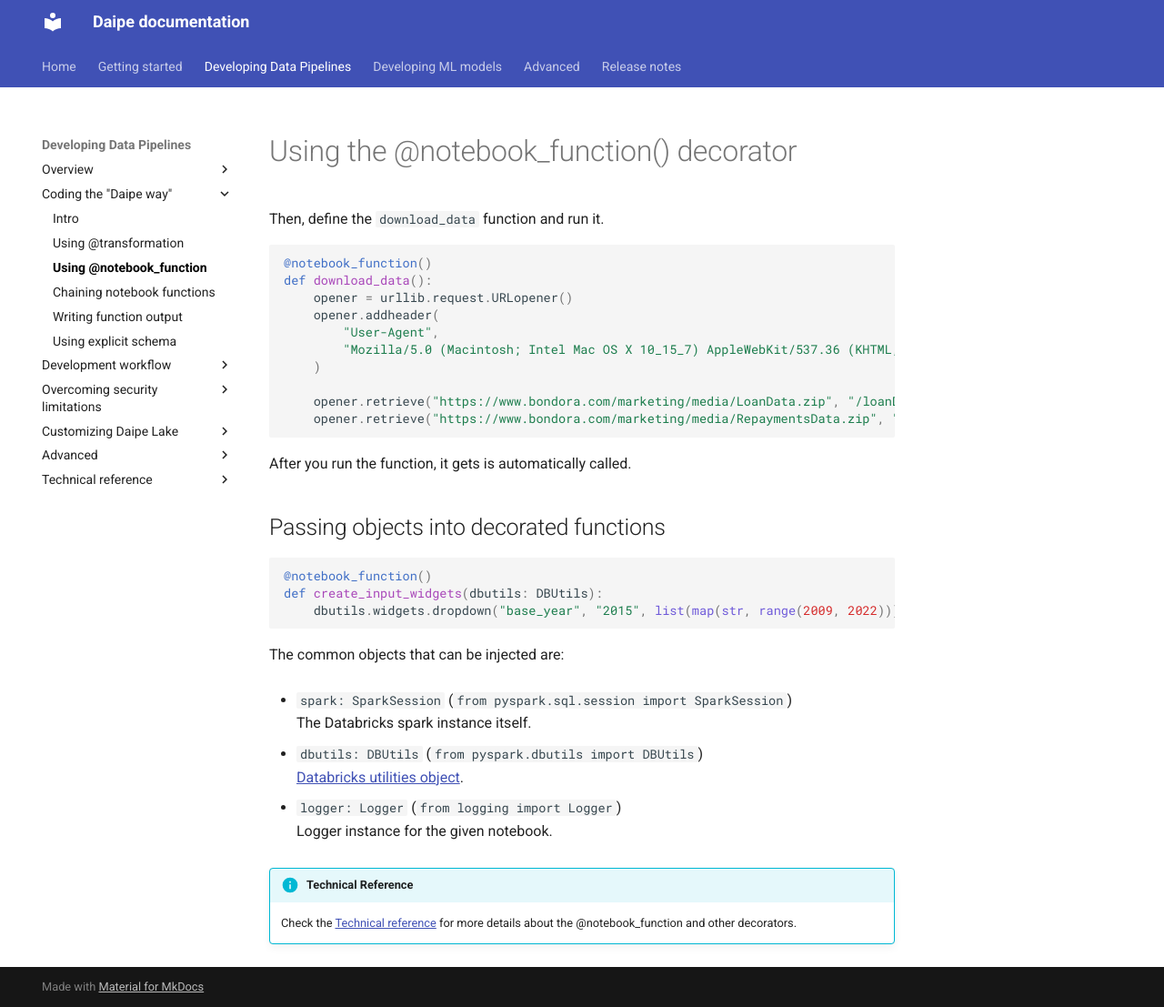
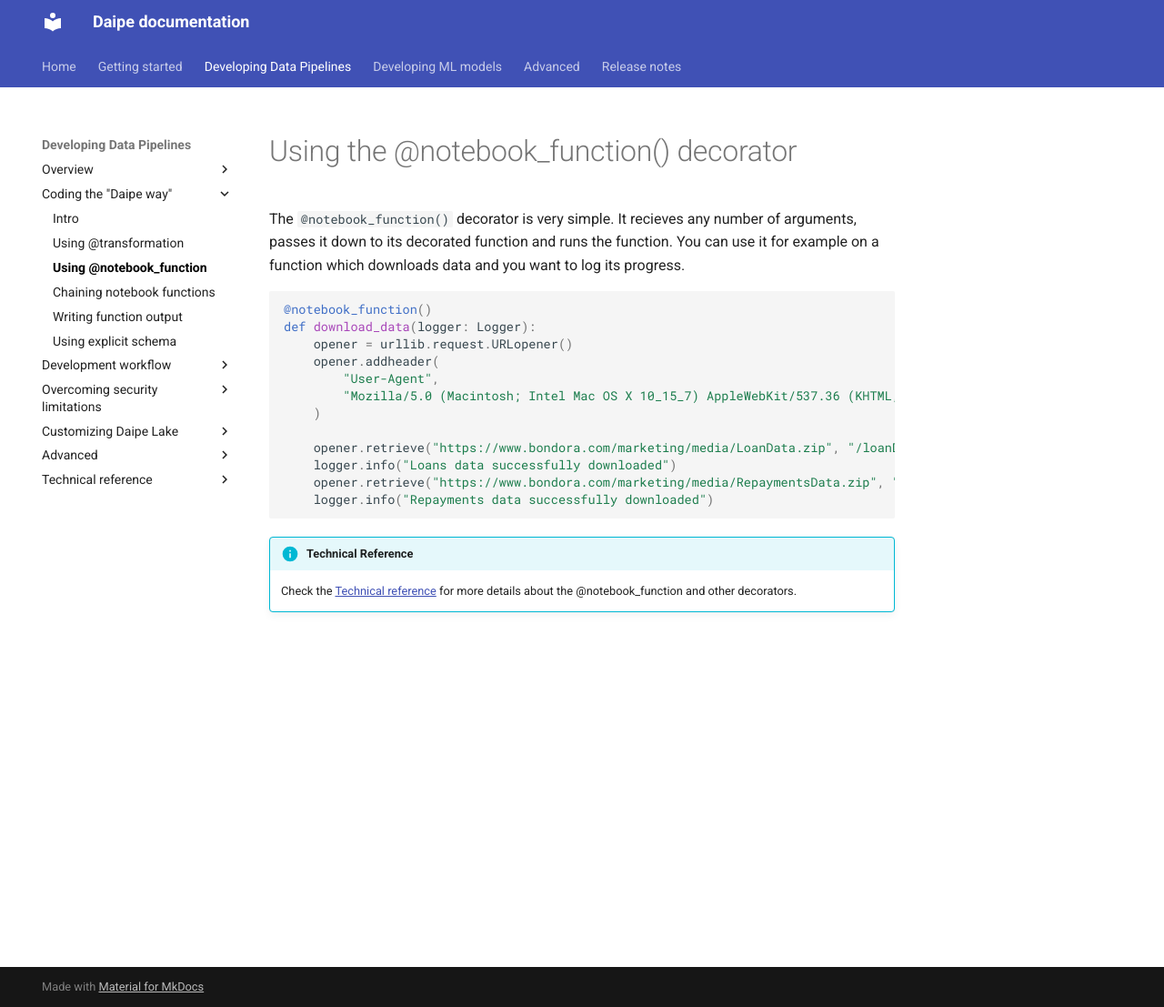
Before and after one commit to daipe-ai/platform-docs, an MkDocs documentation site: the page built from docs/using-notebook-function.md, in a window 1280 px wide and 1107 px high. Shown: the whole window at 91% size. Built offline with MkDocs 1.6.1 and Material for MkDocs 9.7.7, drawn with Linux system fonts in a browser that asks for light colours.

Commit message:
Edit notebook_function

````diff
--- a/docs/using-notebook-function.md
+++ b/docs/using-notebook-function.md
@@ -1,10 +1,10 @@
 # Using the @notebook_function() decorator
 
-Then, define the `download_data` function and run it.
+The `@notebook_function()` decorator is very simple. It recieves any number of arguments, passes it down to its decorated function and runs the function. You can use it for example on a function which downloads data and you want to log its progress.
 
 ```python
 @notebook_function()
-def download_data():
+def download_data(logger: Logger):
     opener = urllib.request.URLopener()
     opener.addheader(
         "User-Agent",
@@ -12,29 +12,10 @@ def download_data():
     )
 
     opener.retrieve("https://www.bondora.com/marketing/media/LoanData.zip", "/loanData.zip")
+    logger.info("Loans data successfully downloaded")
     opener.retrieve("https://www.bondora.com/marketing/media/RepaymentsData.zip", "/repaymentsData.zip")
+    logger.info("Repayments data successfully downloaded")
 ```
-
-After you run the function, it gets is automatically called.
-
-## Passing objects into decorated functions
-
-```python
-@notebook_function()
-def create_input_widgets(dbutils: DBUtils):
-    dbutils.widgets.dropdown("base_year", "2015", list(map(str, range(2009, 2022))), "Base year")
-```
-
-The common objects that can be injected are:
-
-* `spark: SparkSession` (`from pyspark.sql.session import SparkSession`)
-The Databricks spark instance itself.
-
-* `dbutils: DBUtils` (`from pyspark.dbutils import DBUtils`)
-[Databricks utilities object](https://docs.databricks.com/dev-tools/databricks-utils.html).
-
-* `logger: Logger` (`from logging import Logger`)
-Logger instance for the given notebook.
 
 !!! info "Technical Reference"
     Check the [Technical reference](input-decorators.md#notebook_function) for more details about the @notebook_function and other decorators.
````
Also changed, not shown: docs/coding-daipe-way.md (+0 -6 lines), docs/using-transformation.md (+5 -6 lines).
